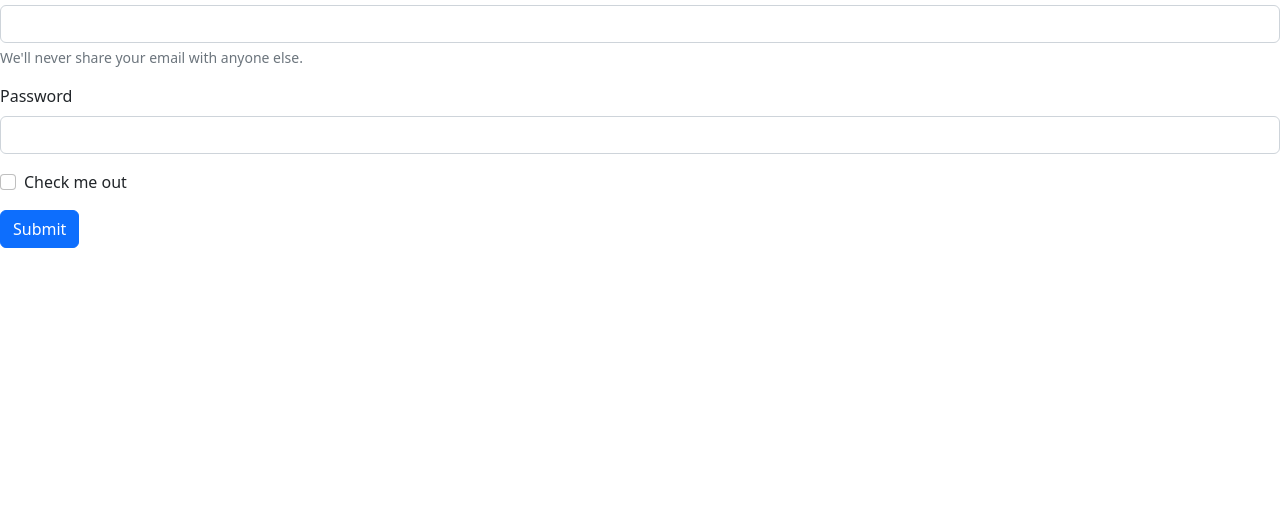
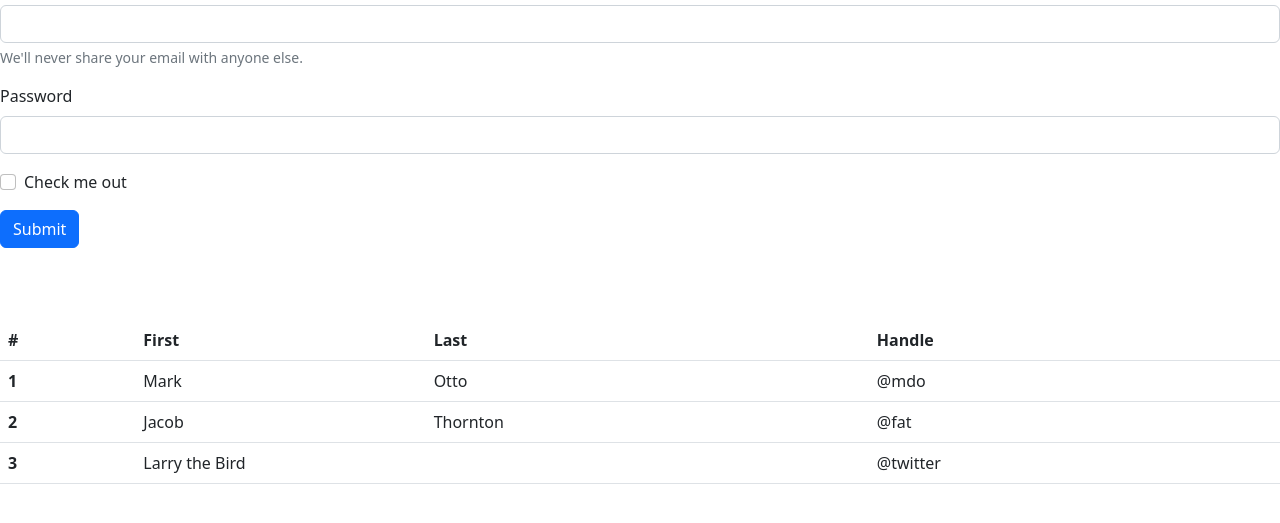
Before and after one commit to thauriel21/prueba-7sept, a plain HTML site: page index.html in a window 1280 px wide. Shown: the part 83-606 px from the top of the page. Drawn offline with nearby package versions, Linux system fonts and the light colour scheme.

Commit message:
cree una tabla de bootstrap en el inxe

```diff
--- a/index.html
+++ b/index.html
@@ -24,6 +24,40 @@
         </div>
         <button type="submit" class="btn btn-primary">Submit</button>
       </form>
+      <br>
+      <br>
+      <br>
+
+
+      <table class="table">
+        <thead>
+          <tr>
+            <th scope="col">#</th>
+            <th scope="col">First</th>
+            <th scope="col">Last</th>
+            <th scope="col">Handle</th>
+          </tr>
+        </thead>
+        <tbody>
+          <tr>
+            <th scope="row">1</th>
+            <td>Mark</td>
+            <td>Otto</td>
+            <td>@mdo</td>
+          </tr>
+          <tr>
+            <th scope="row">2</th>
+            <td>Jacob</td>
+            <td>Thornton</td>
+            <td>@fat</td>
+          </tr>
+          <tr>
+            <th scope="row">3</th>
+            <td colspan="2">Larry the Bird</td>
+            <td>@twitter</td>
+          </tr>
+        </tbody>
+      </table>
     <script src="https://cdn.jsdelivr.net/npm/bootstrap@5.2.0/dist/js/bootstrap.bundle.min.js" integrity="sha384-A3rJD856KowSb7dwlZdYEkO39Gagi7vIsF0jrRAoQmDKKtQBHUuLZ9AsSv4jD4Xa" crossorigin="anonymous"></script>
   </body>
 </html>
```
